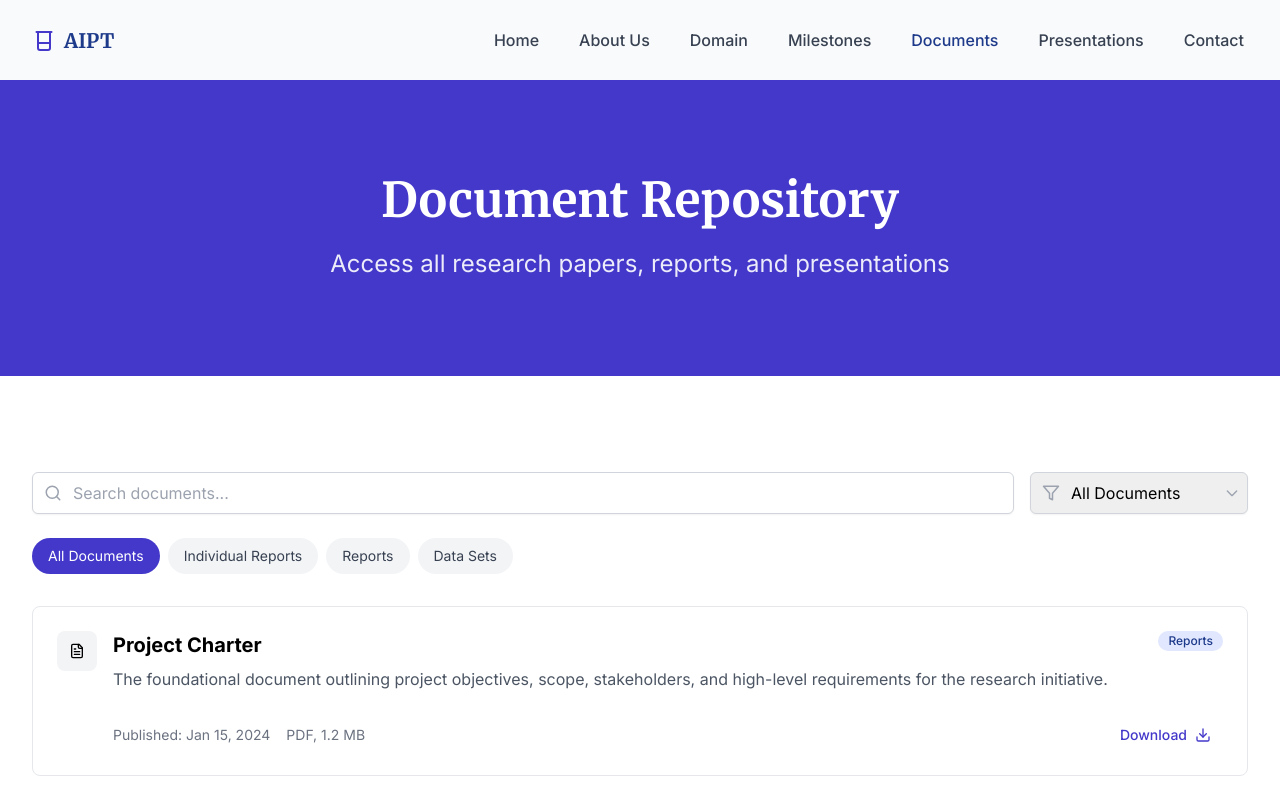
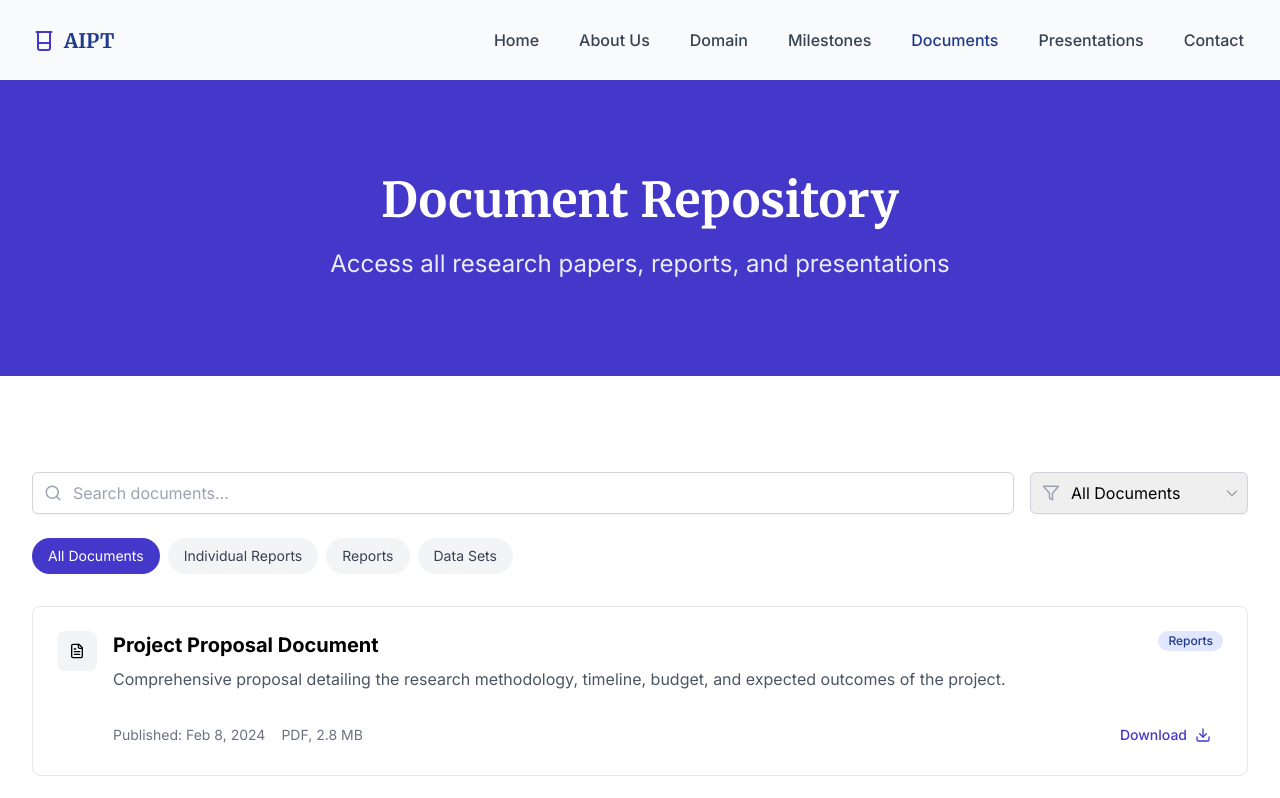
Before and after one commit to BoshithaMGunarathna/RP-web, a React (Vite) app in the folder project-website/: page /documents in a window 1280 px wide. Shown: the top 798 px of the page. Built offline with nearby package versions, Linux system fonts and the light colour scheme.

Commit message:
fix(documents): downloading logic updated with .md

```diff
--- a/project-website/src/pages/Documents.tsx
+++ b/project-website/src/pages/Documents.tsx
@@ -25,16 +25,16 @@ const Documents = () => {
   const [activeCategory, setActiveCategory] = useState<DocumentCategory>('all');
 
   const documents: Document[] = [
-    {
-      id: '1',
-      title: 'Project Charter',
-      description: 'The foundational document outlining project objectives, scope, stakeholders, and high-level requirements for the research initiative.',
-      category: 'reports',
-      date: 'Jan 15, 2024',
-      fileType: 'PDF',
-      fileSize: '1.2 MB',
-      filePath: '/documents/project-charter.pdf'
-    },
+    // {
+    //   id: '1',
+    //   title: 'Project Charter',
+    //   description: 'The foundational document outlining project objectives, scope, stakeholders, and high-level requirements for the research initiative.',
+    //   category: 'reports',
+    //   date: 'Jan 15, 2024',
+    //   fileType: 'PDF',
+    //   fileSize: '1.2 MB',
+    //   filePath: '/documents/project-charter.pdf'
+    // },
     {
       id: '2',
       title: 'Project Proposal Document',
@@ -61,7 +61,7 @@ const Documents = () => {
       description: 'Comprehensive checklist for the implementation phase, including task dependencies, quality gates, and progress tracking.',
       category: 'reports',
       date: 'Mar 5, 2024',
-      fileType: 'PDF',
+      fileType: 'MD',
       fileSize: '1.1 MB',
       filePath: '../documents/README.md'
     },
@@ -152,7 +152,7 @@ const Documents = () => {
       date: 'Aug 02, 2024',
       fileType: 'Kaggle Dataset',
       fileSize: 'Online',
-      filePath: 'https://www.kaggle.com/datasets/adityaprashantshirke/prakriti-updated',
+      filePath: 'https://drive.google.com/file/d/13LEdujjPBs8grbtjB2nfvGl3-QSY03J8/view',
     },
     {
       id: '14',
@@ -197,24 +197,26 @@ const Documents = () => {
     { id: 'data', label: 'Data Sets' },
   ];
 
-
-   const handleDocumentAction = (doc: Document) => {
+  const handleDocumentAction = (doc: Document) => {
     if (doc.filePath) {
       if (doc.isExternal) {
         // Open external links in new tab
         window.open(doc.filePath, '_blank');
       } else {
-        // For local PDFs, create a download link
+        // For local files, create a download link
         const link = document.createElement('a');
         link.href = doc.filePath;
-        link.download = `${doc.title}.pdf`;
-        link.target = '_blank'; // This will open in new tab if browser allows
+
+        // Determine the file extension
+        const extension = doc.fileType.toLowerCase() === 'md' ? 'md' : 'pdf';
+        link.download = `${doc.title}.${extension}`;
+        link.target = '_blank'; // This will open in a new tab if browser allows
+
         document.body.appendChild(link);
         link.click();
         document.body.removeChild(link);
       }
     } else {
-
       alert(`${doc.title} download will be available soon.`);
     }
   };
```
